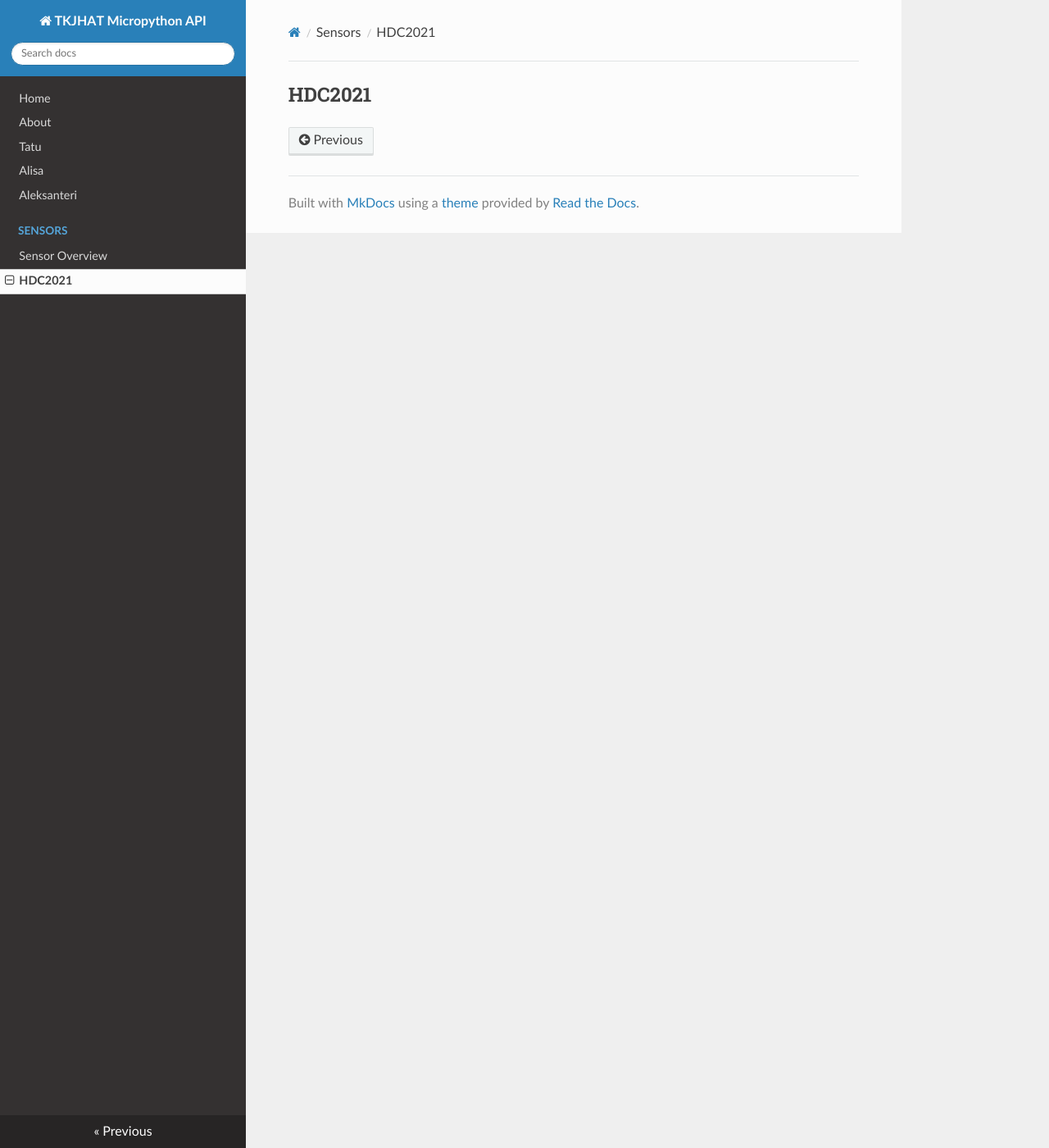
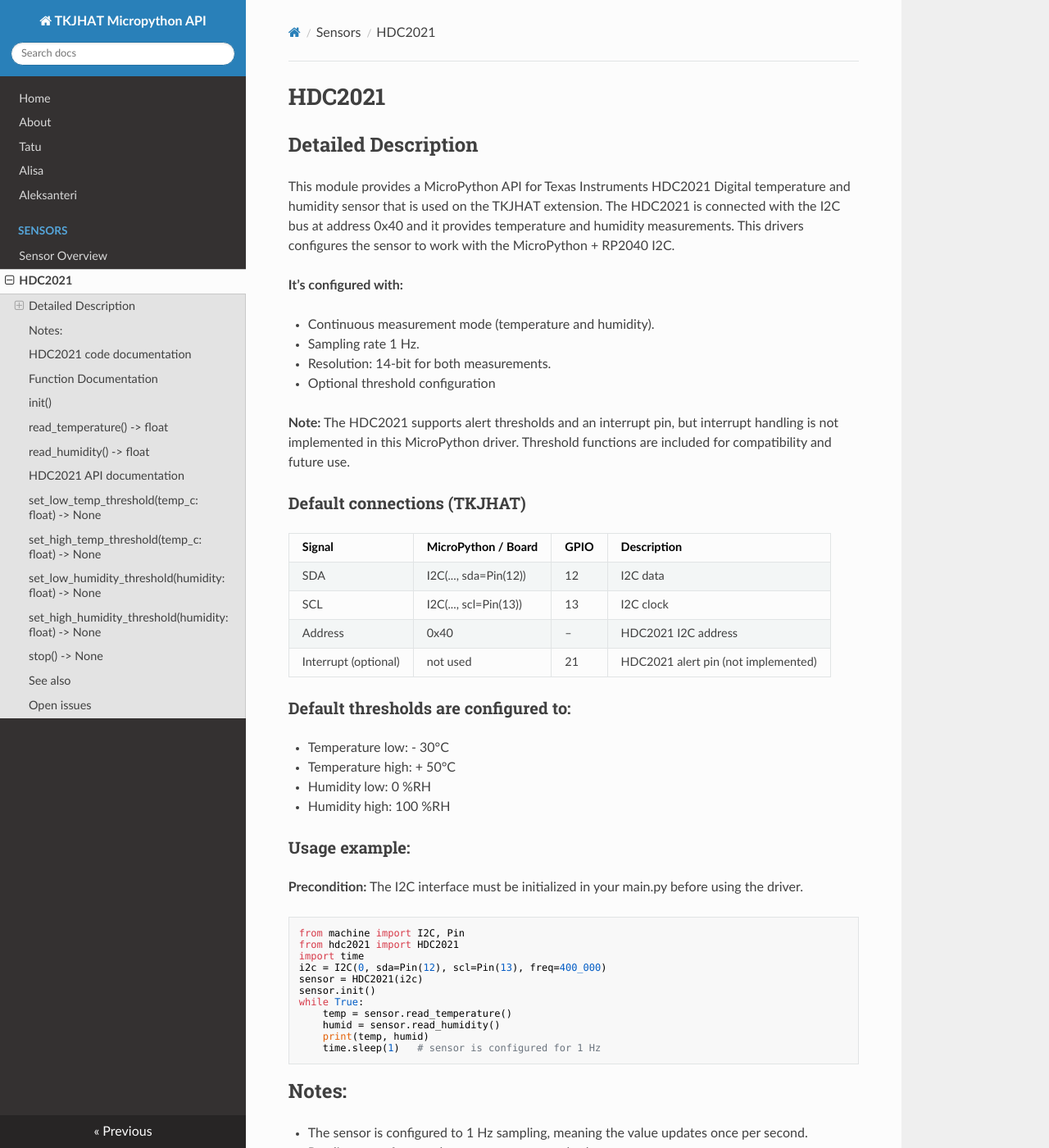
Before and after one commit to A11UD/TKJHAT_MicroPyth_Documentation, an MkDocs documentation site: the page built from docs/Sensors/hdc2021.md, in a window 1280 px wide and 1400 px high. Shown: the whole window at 82% size. Built offline with MkDocs 1.6.1, drawn with Linux system fonts in a browser that asks for light colours; nearby versions of some CDN libraries; some of the changed text lies outside the part shown.

Commit message:
-Initial hdc2021 code + document

````diff
--- a/docs/Sensors/hdc2021.md
+++ b/docs/Sensors/hdc2021.md
@@ -1 +1,193 @@
-##HDC2021
+# HDC2021
+
+## Detailed Description
+This module provides a MicroPython API for Texas Instruments HDC2021 Digital temperature and humidity sensor that is used on the TKJHAT extension.
+The HDC2021 is connected with the I2C bus at address 0x40 and it provides temperature and humidity measurements. This drivers configures the sensor to work with the
+MicroPython + RP2040 I2C.
+
+**It’s configured with:**
+
+- Continuous measurement mode (temperature and humidity).
+- Sampling rate 1 Hz.
+- Resolution: 14-bit for both measurements.
+- Optional threshold configuration
+
+**Note:** The HDC2021 supports alert thresholds and an interrupt pin, but interrupt handling is not implemented in this MicroPython driver. Threshold functions are included for compatibility and future use.
+
+### Default connections (TKJHAT)
+
+| Signal              | MicroPython / Board              | GPIO | Description                               |
+|---------------------|----------------------------------|------|-------------------------------------------|
+| SDA                 | I2C(..., sda=Pin(12))             | 12   | I2C data                                  |
+| SCL                 | I2C(..., scl=Pin(13))             | 13   | I2C clock                                 |
+| Address             | 0x40                             | –    | HDC2021 I2C address                       |
+| Interrupt (optional)| not used                         | 21   | HDC2021 alert pin (not implemented)       |
+
+
+
+### Default thresholds are configured to:
+
+- Temperature low:				 - 30°C
+- Temperature high:				 + 50°C
+- Humidity low: 					 0 %RH
+- Humidity high:					100 %RH
+
+
+### Usage example:
+**Precondition:** The I2C interface must be initialized in your main.py before using the driver.
+
+```python
+from machine import I2C, Pin
+from hdc2021 import HDC2021
+import time
+i2c = I2C(0, sda=Pin(12), scl=Pin(13), freq=400_000)
+sensor = HDC2021(i2c)
+sensor.init()
+while True:
+    temp = sensor.read_temperature()
+    humid = sensor.read_humidity()
+    print(temp, humid)
+    time.sleep(1)   # sensor is configured for 1 Hz
+```
+## Notes:
+- The sensor is configured to 1 Hz sampling, meaning the value updates once per second.
+- Reading more frequently may return repeated values.
+- Temperature and humidity are read from 16-bit registers:
+ - Temperature: TEMP_LOW (0x00) and TEMP_HIGH (0x01)
+ - Humidity: HUMID_LOW (0x02) and HUMID_HIGH (0x03)
+- Conversion formulas used(from datasheet):
+```python
+**Humidity (%RH):** = (HUMIDITY[15:0] / 2^16) × 100
+
+**Temperature (°C):**  = (TEMPERATURE[15:0] / 2^16) × 165 − 40
+```
+
+## HDC2021 code documentation
+**class HDC2021(i2c)**
+Create an HDC2021 sensor instance using an existing MicroPython I2C bus.
+
+
+## Function Documentation
+
+
+## `init()`
+
+**What it does:**
+
+- Performs a soft reset (CONFIG |= 0x80) and waits 50 ms
+
+**Configures:**
+
+  - Measurement mode: temperature + humidity
+  - Sampling rate: 1 Hz
+  - Resolution: 14-bit temperature, 14-bit humidity
+- Sets default thresholds:
+  - Temperature: -30 °C / +50 °C
+  - Humidity: 0 % / 100 %
+- Triggers continuous measurement
+
+**Precondition**
+- I2C bus must be initialized (SDA = 12, SCL = 13, freq = 400 kHz)
+
+**Postcondition**
+- Sensor is measuring continuously and values can be read
+
+
+## `read_temperature() -> float`
+Read temperature in Celsius.
+
+**Returns**
+- Temperature as a floating-point value in °C
+
+**Notes**
+- The sensor is configured for 1 Hz sampling.
+- Reading faster than 1 second may return the same value multiple times.
+
+
+
+## `read_humidity() -> float`
+
+Read relative humidity in %RH.
+
+**Returns**
+- Relative humidity as a floating-point value in percent (0–100)
+
+**Notes**
+- The sensor is configured for 1 Hz sampling.
+
+## HDC2021 API documentation
+
+## `set_low_temp_threshold(temp_c: float) -> None`
+
+Set the low temperature threshold for the alert system.
+
+**Parameters**
+- `temp_c`: Temperature in °C (−40…125)
+
+**Notes**
+- Interrupt output is not implemented, but the threshold register is configured.
+
+
+
+## `set_high_temp_threshold(temp_c: float) -> None`
+
+Set the high temperature threshold for the alert system.
+
+**Parameters**
+- `temp_c`: Temperature in °C (−40…125)
+
+
+## `set_low_humidity_threshold(humidity: float) -> None`
+
+Set the low humidity threshold for the alert system.
+
+**Parameters**
+- `humidity`: Relative humidity in %RH (clamped to 0–100)
+
+
+
+## `set_high_humidity_threshold(humidity: float) -> None`
+
+Set the high humidity threshold for the alert system.
+
+**Parameters**
+- `humidity`: Relative humidity in %RH (clamped to 0–100)
+
+
+## `stop() -> None`
+
+Stop continuous measurements and reduce power usage.
+
+**What it does**
+- Disables automatic measurement mode bits (AMM)
+- Disables heater and interrupt output
+- Clears measurement trigger bit
+
+**Notes**
+- Calling `init()` again will reconfigure the sensor and restart measurements.
+
+
+
+
+## See also
+TI HDC2021 **Datasheet**: https://www.ti.com/lit/ds/symlink/hdc2021.pdf
+Ti HDC2021 **Usage Guide**: https://www.ti.com/lit/ug/snau250/snau250.pdf
+More about machine I2C library: https://docs.micropython.org/en/latest/library/machine.I2C.html
+
+## Open issues
+**In original sdk.c:**
+
+- define HDC2021_TEMP_THR_L                      0x13   /**< Low temperature threshold. */
+- define HDC2021_TEMP_THR_H                      0x14   /**< High temperature threshold. */
+- define HDC2021_HUMID_THR_L                     0x15   /**< Low humidity threshold. */
+- define HDC2021_HUMID_THR_H                     0x16   /**< High humidity threshold. */
+
+**In datasheet page 7.6**
+
+- 0x0A HDC2021_TEMP_THR_L               1         Low temperature threshold.
+- 0x0B HDC2021_TEMP_THR_H               FF        High temperature threshold.
+- 0x0C HDC2021_HUMID_THR_L              0         Low humidity threshold.
+- 0x0D HDC2021_HUMID_THR_H              FF        High humidity threshold.
+
+
+So, I dont know which version to use
````
Also changed, not shown: 1 other file.
